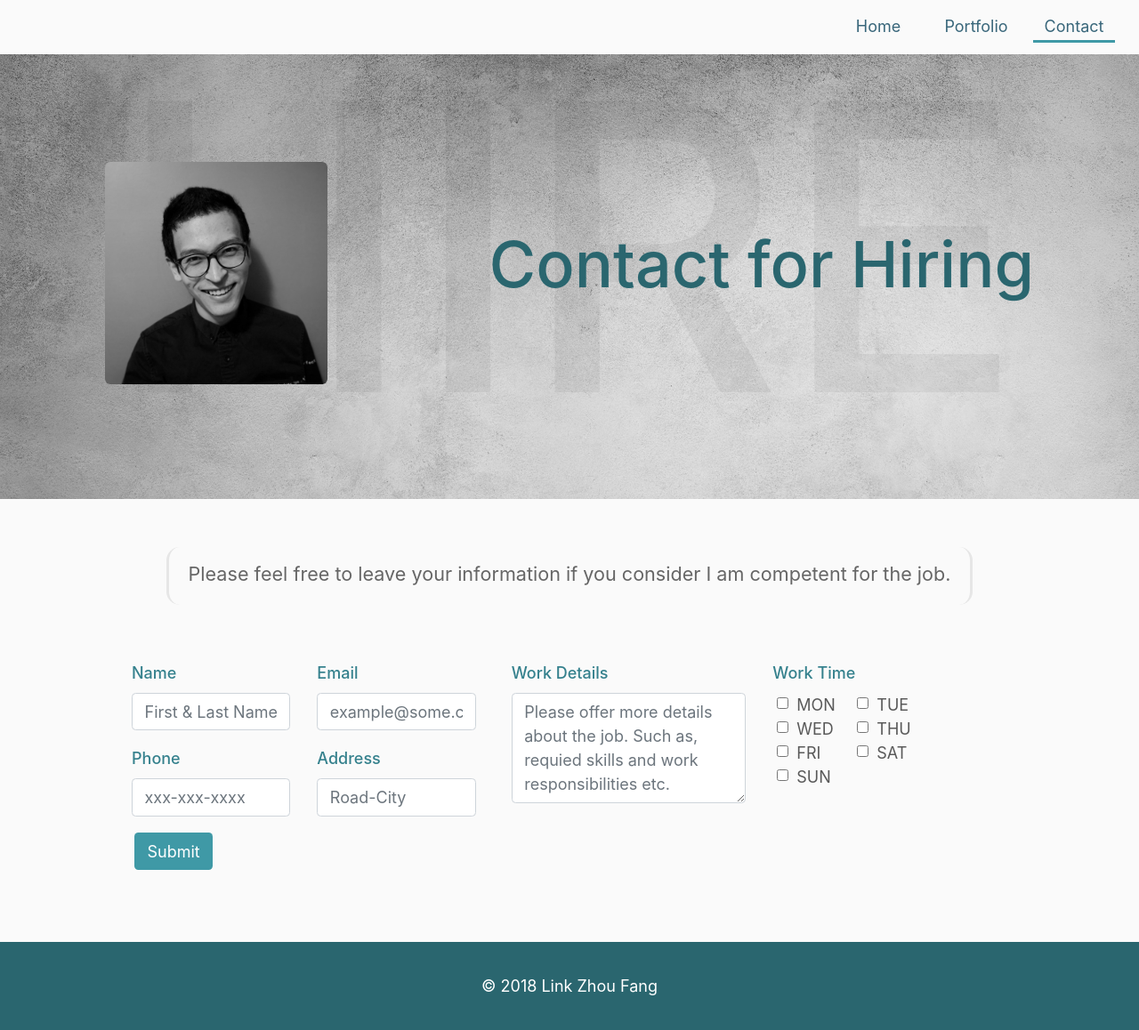
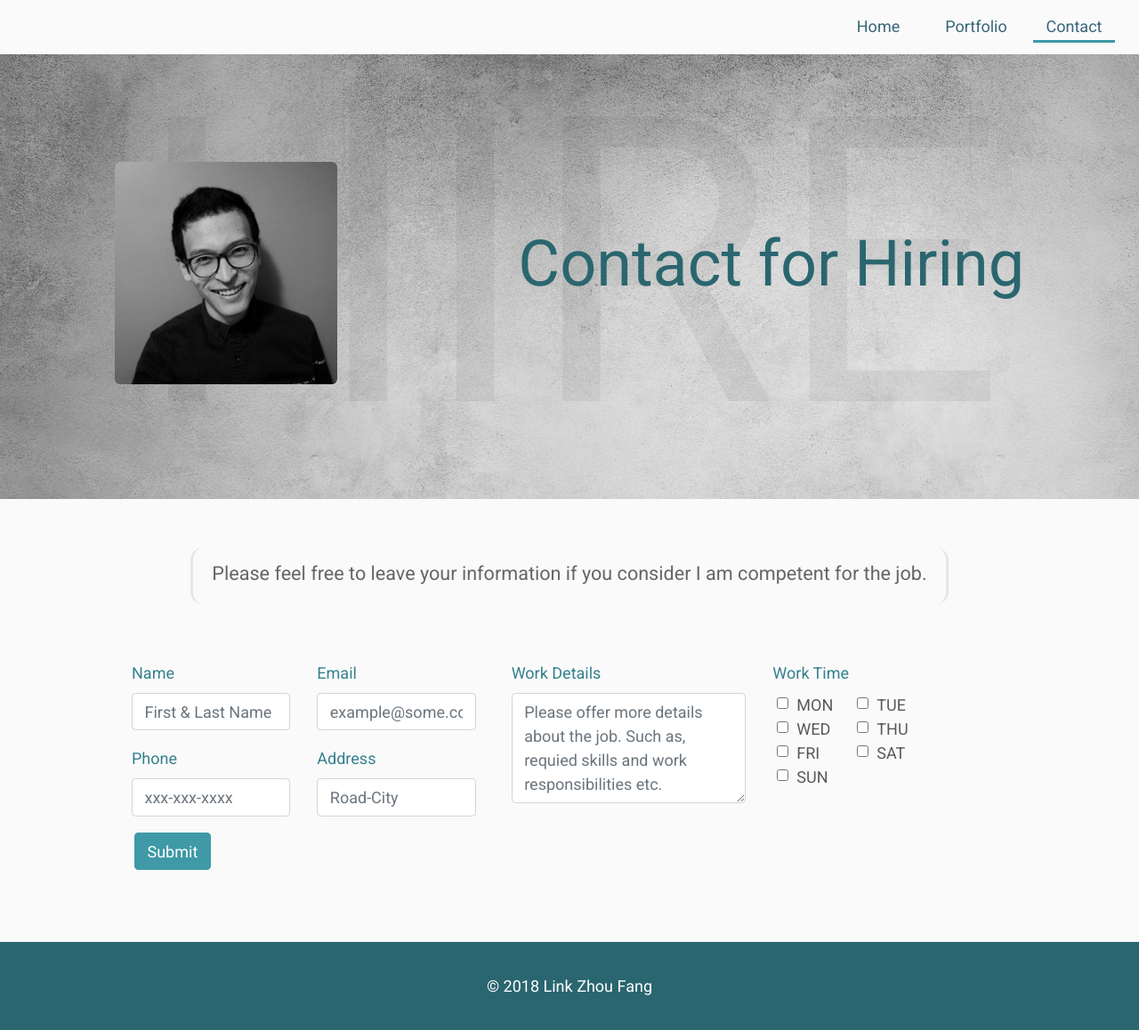
Before and after one commit to linkfang/Bootstrap-Project-Link, a plain HTML site: page contact.html in a window 1280 px wide. Shown: the whole page at 89% size. Drawn offline with nearby package versions, Linux system fonts and the light colour scheme.

Commit message:
Adjust font stacks
Add font stacks and adjust the layout a bit for the new font family.
Modify title tag in head.

```diff
--- a/contact.html
+++ b/contact.html
@@ -3,7 +3,7 @@
 
 <head>
     <meta charset="UTF-8">
-    <title>Contact</title>
+    <title>Link-Contact</title>
     <link rel="stylesheet" href="https://use.fontawesome.com/releases/v5.5.0/css/all.css" integrity="sha384-B4dIYHKNBt8Bc12p+WXckhzcICo0wtJAoU8YZTY5qE0Id1GSseTk6S+L3BlXeVIU" crossorigin="anonymous">
     <link rel="stylesheet" href="https://stackpath.bootstrapcdn.com/bootstrap/4.1.3/css/bootstrap.min.css" integrity="sha384-MCw98/SFnGE8fJT3GXwEOngsV7Zt27NXFoaoApmYm81iuXoPkFOJwJ8ERdknLPMO" crossorigin="anonymous" />
     <link rel="stylesheet" href="css/main.css">
--- a/css/main.css
+++ b/css/main.css
@@ -1,8 +1,12 @@
+@import url('https://fonts.googleapis.com/css?family=Roboto');
+@import url('https://fonts.googleapis.com/css?family=Pridi');
+
 html {
     background-color: hsl(188deg, 0%, 98%);
 }
 
 body {
+    font-family: 'Roboto', 'Pridi', sans-serif, serif, Arial;
     background-color: hsl(188deg, 0%, 98%);
     overflow-x: hidden;
     width: 100%;
@@ -64,7 +68,6 @@ body {
     position: absolute;
     font-size: 30rem;
     color: hsla(185deg, 0%, 0%, 0.05);
-    top: -20px;
     transition: all 0.5s linear;
 }
 
@@ -98,6 +101,7 @@ main {
 }
 
 footer {
+    font-family: 'Roboto', 'Pridi', sans-serif, serif, Arial;
     margin-top: 3rem;
     padding: 2rem 0 1.2rem 0;
     display: flex;
@@ -420,7 +424,7 @@ textarea {
         position: absolute;
         font-size: 24rem;
         color: hsla(185deg, 0%, 0%, 0.05);
-        top: 26px;
+        top: 54px;
         transition: all 0.5s linear;
     }
 
@@ -475,7 +479,6 @@ textarea {
         .bgWord {
         font-size: 25rem;
         color: hsla(185deg, 0%, 0%, 0.05);
-        top: 8px;
         transition: all 0.5s linear;
     }
 
```
Also changed, not shown: index.html (+1 -1 lines), projects.html (+1 -1 lines).
